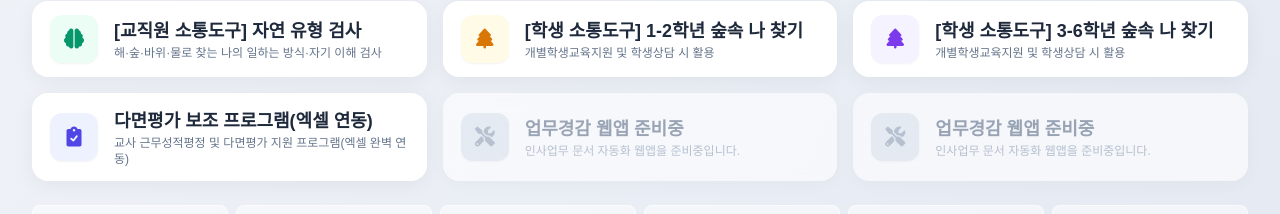
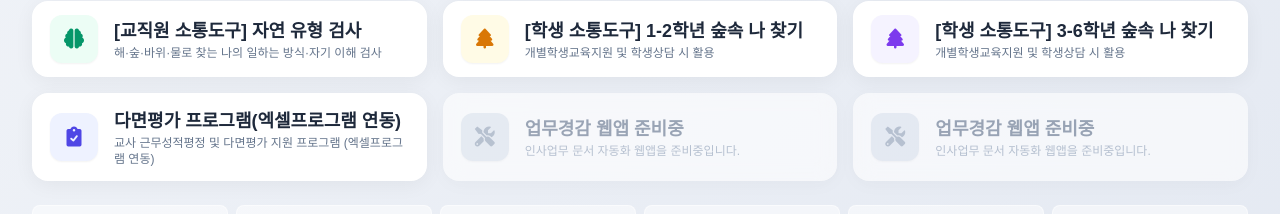
Before and after one commit to letter0033-star/potal, a plain HTML site: page index.html in a window 1280 px wide. Shown: the part 1043-1257 px from the top of the page. Drawn offline with nearby package versions, Linux system fonts and the light colour scheme; no server answers; a web font is replaced by a local one.

Commit message:
Add files via upload

```diff
--- a/index.html
+++ b/index.html
@@ -491,14 +491,14 @@
                 </div>
             </a>
 
-            <!-- 배지 25: 다면평가 보조 프로그램(엑셀 연동) -->
+            <!-- 배지 25: 다면평가 프로그램(엑셀프로그램 연동) -->
             <a href="https://letter0033-star.github.io/evaluation/" target="_blank" class="badge-card white-card card-1 py-3 px-4 gap-4">
                 <div class="icon-box shadow-sm">
                     <i class="fas fa-clipboard-check text-xl"></i>
                 </div>
                 <div class="flex flex-col text-left">
-                    <span class="text-base md:text-lg font-extrabold text-slate-800">다면평가 보조 프로그램(엑셀 연동)</span>
-                    <p class="text-slate-500 text-xs font-medium">교사 근무성적평정 및 다면평가 지원 프로그램(엑셀 완벽 연동)</p>
+                    <span class="text-base md:text-lg font-extrabold text-slate-800">다면평가 프로그램(엑셀프로그램 연동)</span>
+                    <p class="text-slate-500 text-xs font-medium">교사 근무성적평정 및 다면평가 지원 프로그램 (엑셀프로그램 연동)</p>
                 </div>
             </a>
 
```
